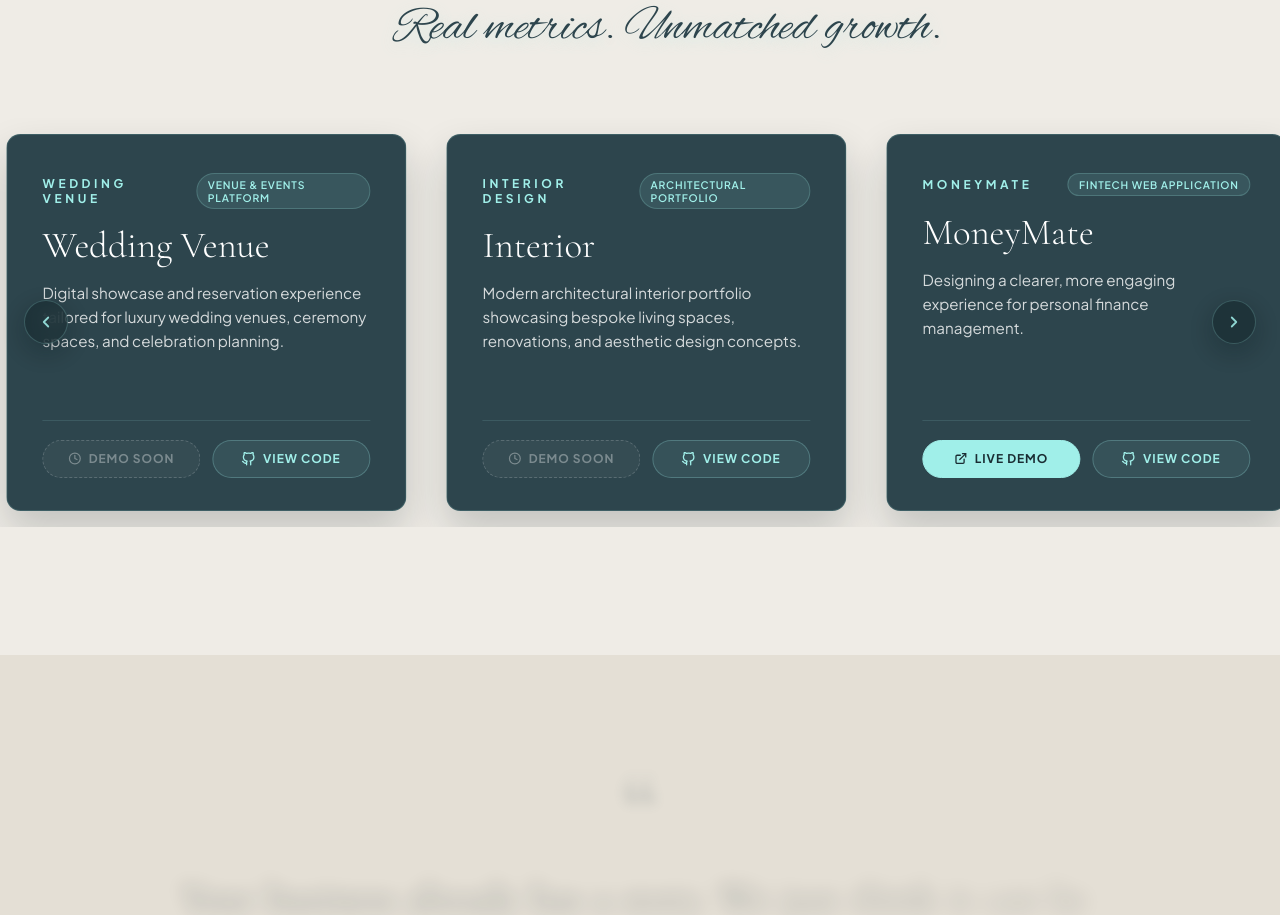
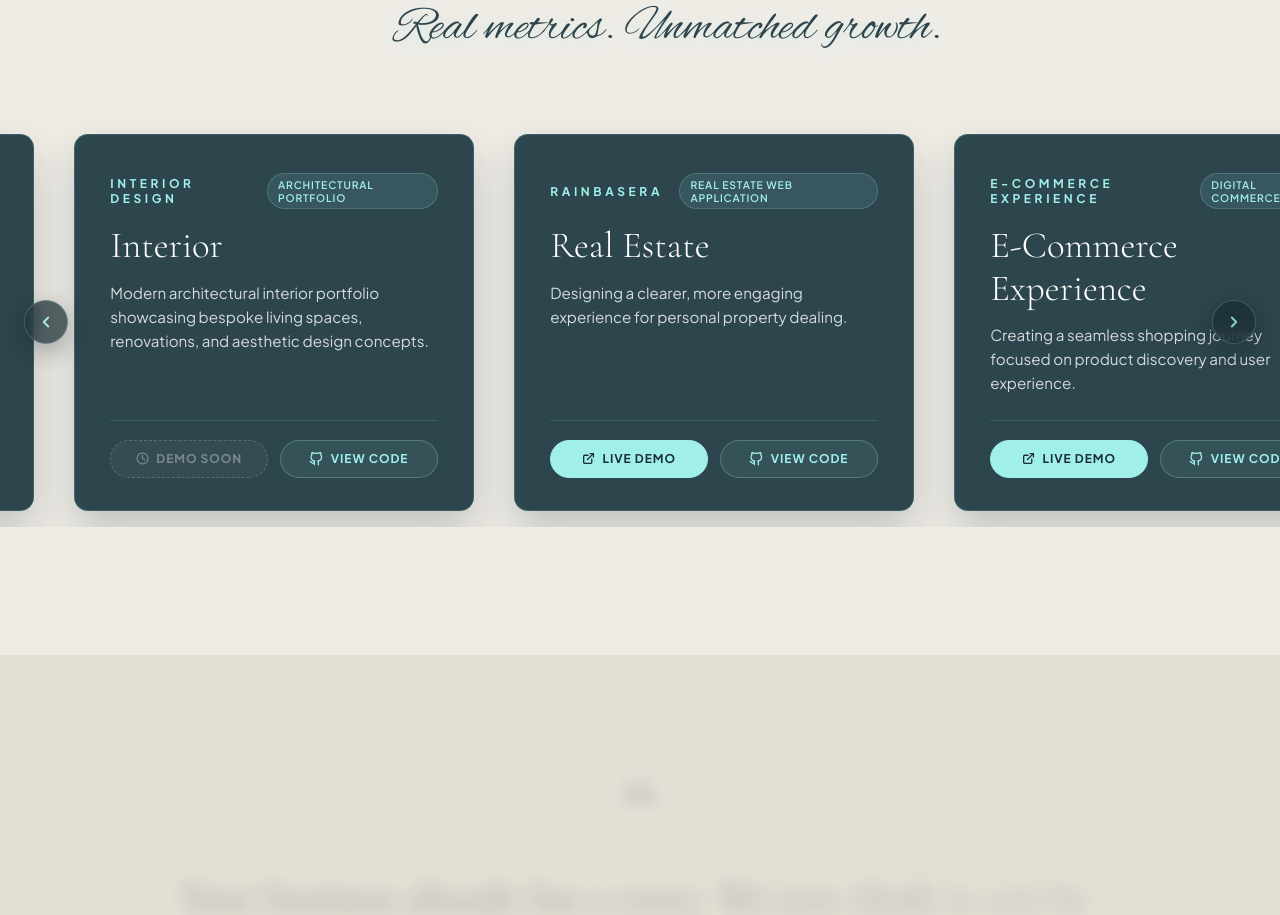
Before and after one commit to secondCome-Agency/secondcome-Agency, a React (Vite) app in the folder frontend/: page / in a window 1280 px wide. Shown: the part 4846-5761 px from the top of the page. Built offline with nearby package versions, Linux system fonts and the light colour scheme; a web font is replaced by a local one.

Commit message:
new changes

```diff
--- a/frontend/src/components/CaseStudiesSection.jsx
+++ b/frontend/src/components/CaseStudiesSection.jsx
@@ -31,12 +31,12 @@ export default function CaseStudiesSection() {
     },
     // Preserved existing projects
     {
-      name: 'MoneyMate',
-      client: 'MoneyMate',
-      category: 'Fintech Web Application',
-      desc: 'Designing a clearer, more engaging experience for personal finance management.',
+      name: 'Real Estate',
+      client: 'Rainbasera',
+      category: 'Real Estate Web Application',
+      desc: 'Designing a clearer, more engaging experience for personal property dealing.',
       image: null,
-      liveUrl: 'https://example.com/moneymate',
+      liveUrl: 'https://real-estate-ctdh.vercel.app/',
       githubUrl: 'https://github.com/secondCome-Agency',
     },
     {
@@ -55,15 +55,6 @@ export default function CaseStudiesSection() {
       desc: 'Designing a modern learning environment that brings courses and learners together.',
       image: null,
       liveUrl: 'https://example.com/lms',
-      githubUrl: 'https://github.com/secondCome-Agency',
-    },
-    {
-      name: 'SecondCome Agency',
-      client: 'SecondCome Agency',
-      category: 'Brand Identity + Digital Experience',
-      desc: 'Building a distinctive identity and immersive digital presence for a new-generation creative agency.',
-      image: null,
-      liveUrl: 'https://example.com/secondcome',
       githubUrl: 'https://github.com/secondCome-Agency',
     },
   ];
@@ -298,7 +289,7 @@ export default function CaseStudiesSection() {
 
     try {
       marqueeRef.current?.setPointerCapture(e.pointerId);
-    } catch (_) {}
+    } catch (_) { }
   };
 
   const handlePointerMove = (e) => {
@@ -339,7 +330,7 @@ export default function CaseStudiesSection() {
 
     try {
       marqueeRef.current?.releasePointerCapture(e.pointerId);
-    } catch (_) {}
+    } catch (_) { }
 
     if (hasDraggedRef.current) {
       velocityRef.current = Math.max(-1800, Math.min(1800, velocityRef.current));
--- a/frontend/src/components/TeamPage.jsx
+++ b/frontend/src/components/TeamPage.jsx
@@ -19,9 +19,9 @@ const TEAM_MEMBERS = [
     img: team1,
     email: 'akashkumar1072008@gmail.com',
     socials: {
-      linkedin: 'https://www.linkedin.com/company/secondcome-in/',
+      linkedin: 'https://www.linkedin.com/in/growth-with-akash?utm_source=share_via&utm_content=profile&utm_medium=member_android',
       twitter: 'https://twitter.com',
-      instagram: 'https://www.instagram.com/secondcome.in?stkn=cG04MDh6cXpyZnlt'
+      instagram: 'https://www.instagram.com/akash4u_01?stkn=Z2RpdG5oMGlzanJo'
     }
   },
   {
@@ -34,9 +34,9 @@ const TEAM_MEMBERS = [
     img: team2,
     email: 'tanusharma2313@gmail.com',
     socials: {
-      linkedin: 'https://www.linkedin.com/company/secondcome-in/',
+      linkedin: 'https://www.linkedin.com/in/tanusharma2/',
       twitter: 'https://twitter.com',
-      instagram: 'https://www.instagram.com/secondcome.in?stkn=cG04MDh6cXpyZnlt'
+      instagram: 'https://www.instagram.com/toolify_era/'
     }
   },
   // {
@@ -64,9 +64,9 @@ const TEAM_MEMBERS = [
     img: team4,
     email: 'tannubhadoria92@gmail.com',
     socials: {
-      linkedin: 'https://www.linkedin.com/company/secondcome-in/',
+      linkedin: 'https://www.linkedin.com/in/tannu-bhadoria-b9743a378?utm_source=share_via&utm_content=profile&utm_medium=member_android',
       twitter: 'https://twitter.com',
-      instagram: 'https://www.instagram.com/secondcome.in?stkn=cG04MDh6cXpyZnlt'
+      instagram: 'https://www.instagram.com/nuvi_008?dlrf=OWZ6a3NjY2QyN2Ru'
     }
   },
   {
@@ -94,9 +94,9 @@ const TEAM_MEMBERS = [
     img: team3,
     email: 'marcus@secondcomeagency.com',
     socials: {
-      linkedin: 'https://www.linkedin.com/company/secondcome-in/',
+      linkedin: 'https://www.linkedin.com/in/suhani-maurya-78b49b378/?isSelfProfile=true',
       twitter: 'https://twitter.com',
-      instagram: 'https://www.instagram.com/secondcome.in?stkn=cG04MDh6cXpyZnlt'
+      instagram: 'https://www.instagram.com/suhani_maurya00/'
     }
   },
 ];
@@ -234,18 +234,6 @@ export default function TeamPage() {
                       </p>
 
                       <div className="team-spotlight-actions">
-                        <a
-                          href={`https://mail.google.com/mail/?view=cm&fs=1&to=${encodeURIComponent(member.email)}&su=${encodeURIComponent('Executive Inquiry - ' + member.name)}`}
-                          target="_blank"
-                          rel="noopener noreferrer"
-                          className="team-spotlight-btn"
-                        >
-                          <span>View Profile</span>
-                          <svg width="14" height="14" viewBox="0 0 24 24" fill="none" stroke="currentColor" strokeWidth="2.5" strokeLinecap="round" strokeLinejoin="round">
-                            <line x1="7" y1="17" x2="17" y2="7"></line>
-                            <polyline points="7 7 17 7 17 17"></polyline>
-                          </svg>
-                        </a>
 
                         <div className="team-spotlight-socials">
                           <a
```
